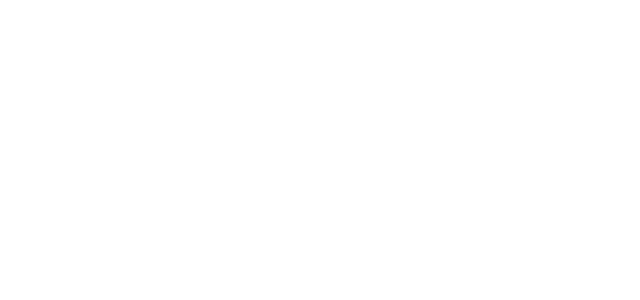
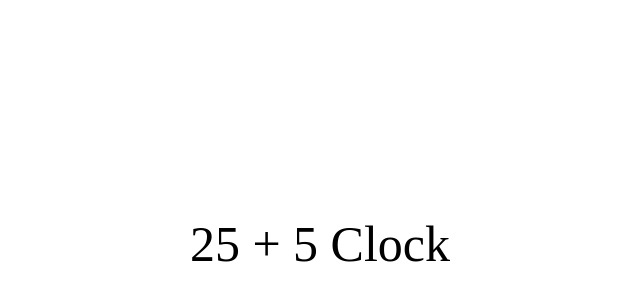
Before and after one commit to attilacs/25-5-clock, a React (Create React App) app: page / in a window 1280 px wide. Shown: the part 146-446 px from the top of the page, without its empty margins (320-960 px from the left). Built offline with nearby package versions, Linux system fonts and the light colour scheme.

Commit message:
Add heading

```diff
--- a/src/App.tsx
+++ b/src/App.tsx
@@ -1,9 +1,11 @@
+import Heading from "./components/Heading";
 import AppStyled from "./styles/AppStyled";
 
 const App = () => {
   return (
     <>
       <AppStyled />
+      <Heading />
     </>
   );
 };
--- /dev/null
+++ b/src/components/Heading.tsx
@@ -0,0 +1,5 @@
+import HeadingStyled from "../styles/HeadingStyled";
+
+const Heading = () => <HeadingStyled>25 + 5 Clock</HeadingStyled>;
+
+export default Heading;
--- /dev/null
+++ b/src/styles/HeadingStyled.tsx
@@ -0,0 +1,9 @@
+import styled from "styled-components";
+
+const HeadingStyled = styled.h1`
+  margin: 0 0 20px;
+  font-size: 50px;
+  font-weight: normal;
+`;
+
+export default HeadingStyled;
```
